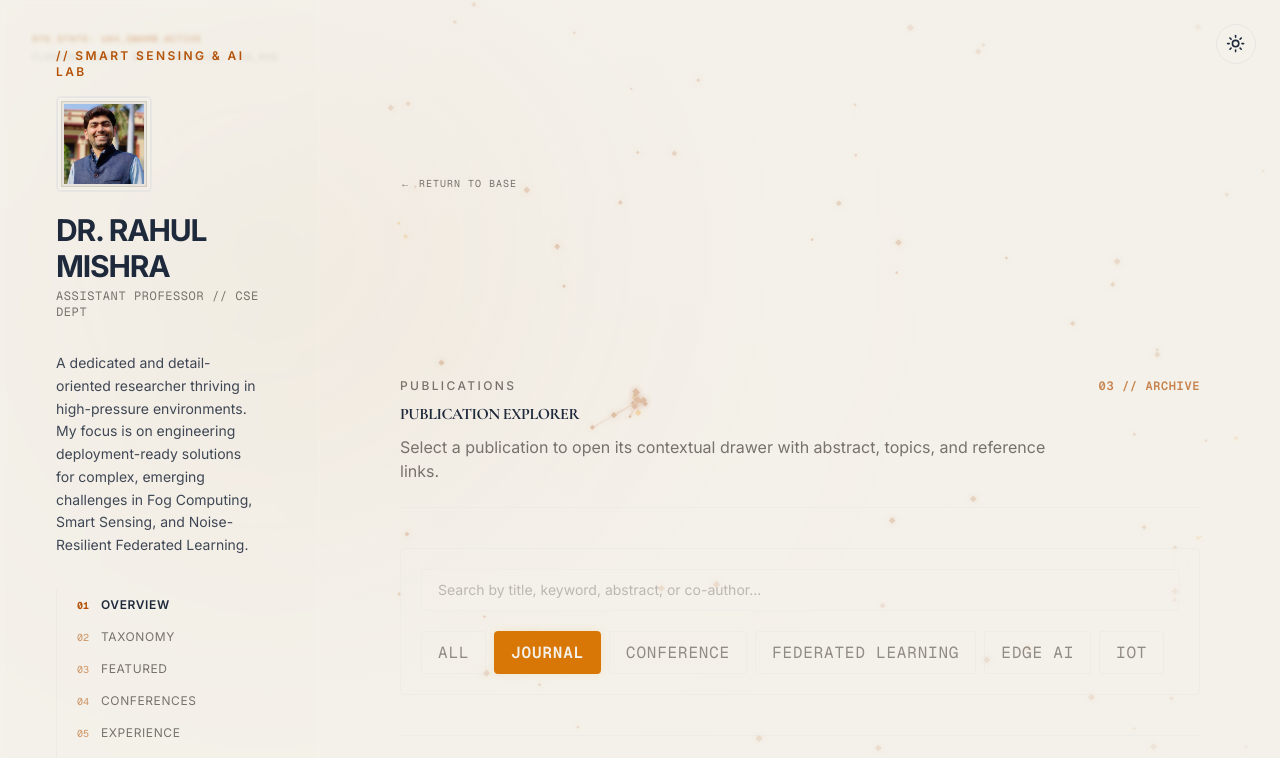
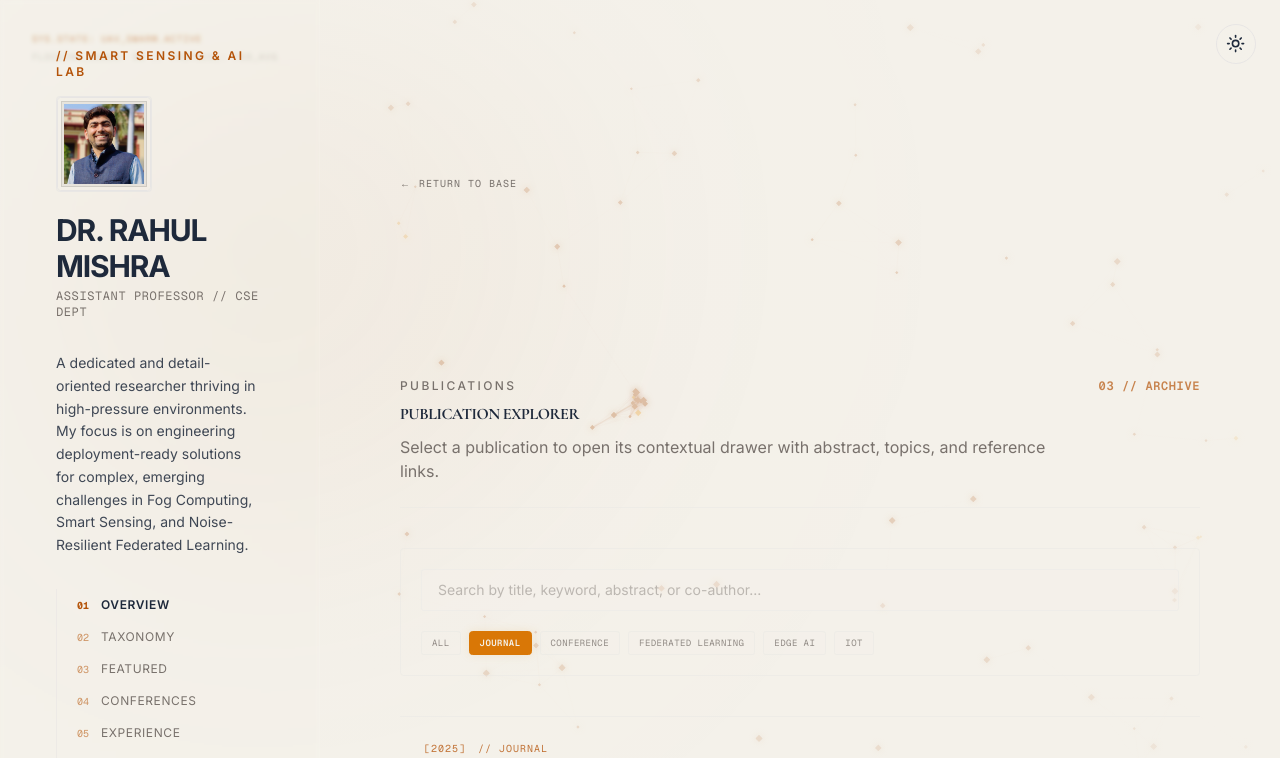
Before and after one commit to Man1ac-1773/deploy-iitp, a Next.js app: page /publications in a window 1280 px wide. Shown: the top 758 px of the page. Built offline with nearby package versions, Linux system fonts and the light colour scheme.

Commit message:
minor visibility issues

```diff
--- a/src/components/sections/publication-drawer/publication-explorer.tsx
+++ b/src/components/sections/publication-drawer/publication-explorer.tsx
@@ -100,7 +100,7 @@ export function PublicationExplorer({
                   type="button"
                   onClick={() => setActiveFilter(filter)}
                   className={cn(
-                    "border px-4 py-2 font-mono text-mini tracking-wider uppercase rounded-sm transition-colors duration-300 select-none cursor-pointer",
+                    "border px-2.5 py-1 font-mono text-[9px] tracking-wider uppercase rounded-sm transition-colors duration-300 select-none cursor-pointer",
                     isActive
                       ? "bg-accent-warm text-background border-accent-warm font-semibold shadow-[0_0_10px_rgba(229,169,59,0.15)]"
                       : "bg-background/20 text-muted-foreground/80 hover:text-foreground border-border/40 hover:bg-background/40",
```
